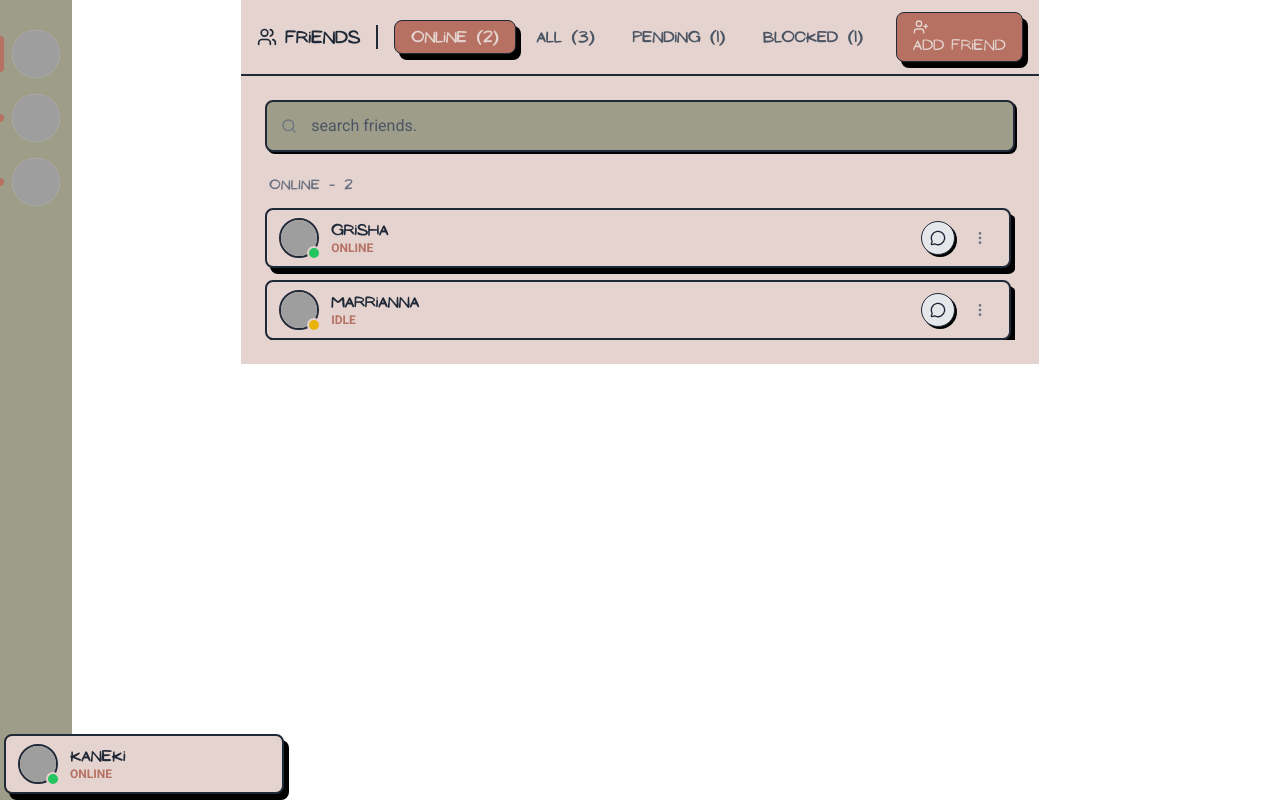
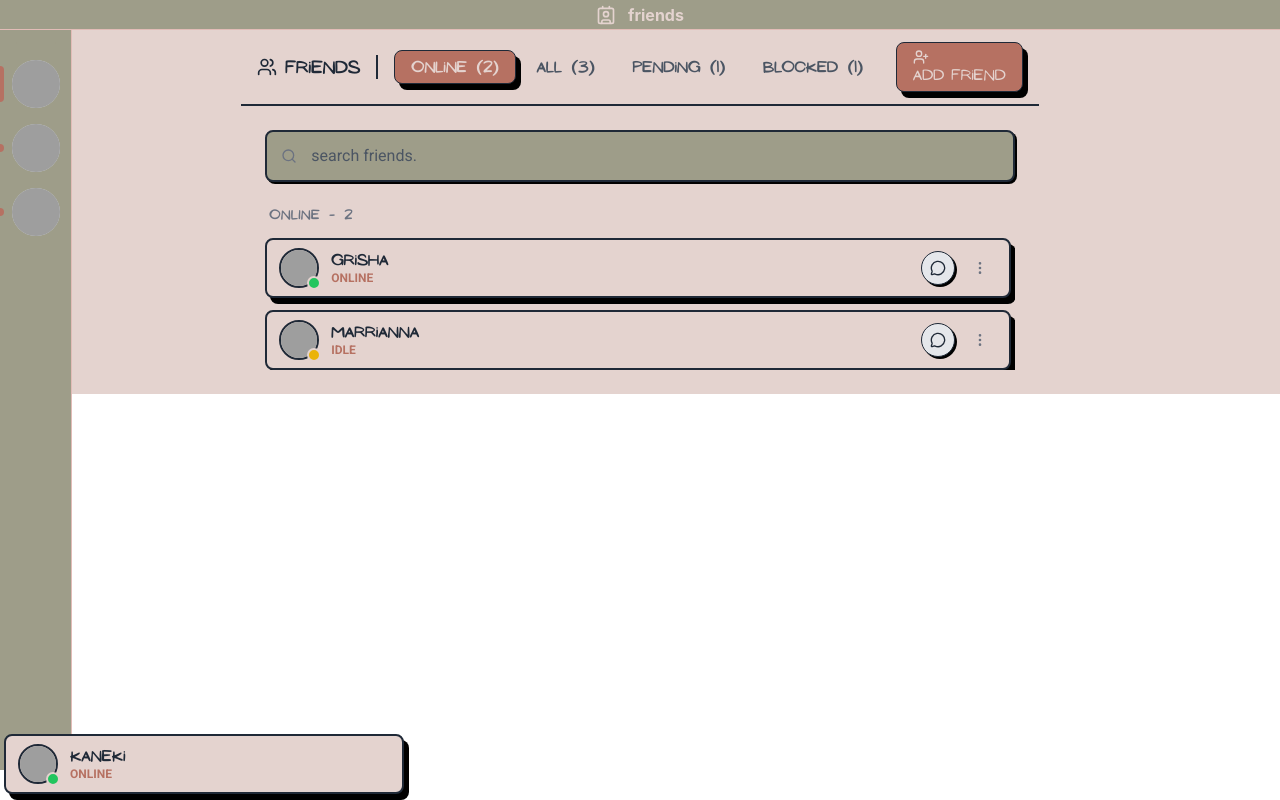
Before and after one commit to Db1zz/Transcendence, a React (Create React App) app in the folder Frontend/app_react/: page / in a window 1280 px wide. Built offline with nearby package versions, Linux system fonts and the light colour scheme; sample sign-in values are in the browser's storage; grey boxes are pictures that could not be loaded.

Commit message:
add header

```diff
--- a/Frontend/app_react/src/components/MainLayout.tsx
+++ b/Frontend/app_react/src/components/MainLayout.tsx
@@ -4,6 +4,7 @@ import { FriendsView } from "./FriendsView";
 import { NavigationSidebar } from "./navigation/NavigationSideBar";
 import React from "react";
 import ProfileButton from "../components/ProfileButton";
+import { HeaderBar } from "./navigation/HeaderBar";
 
 const testUser = {
   name: "kaneki",
@@ -21,18 +22,19 @@ interface MainLayoutProps {
 
 const MainLayout: React.FC<MainLayoutProps> = ({ children }) => {
   return (
-    <div className="h-full flex flex-col relative">
-      <div className="hidden md:flex h-full w-[72px] z-30 flex-col fixed inset-y-0">
-        <NavigationSidebar />
+    <div className="h-full flex flex-col relative bg-brand-beige">
+      <HeaderBar type="friends" />
+      <div className="flex flex-1">
+        <div className="hidden md:flex w-[72px] z-30 flex-col fixed inset-y-[30px] left-0">
+          <NavigationSidebar />
+        </div>
+        <main className="md:pl-[72px] flex-1 flex flex-col">{children}</main>
       </div>
-      <main className="md:pl-[72px] h-full flex-1 flex flex-col">
-        {children}
-      </main>
       <div className="flex flex-col gap-4 items-center">
         <FriendsView></FriendsView>
       </div>
       <div className="fixed bottom-1.5 left-1 z-40">
-        <ProfileButton user={testUser} className="w-[280px]" />
+        <ProfileButton user={testUser} className="w-[400px]" />
       </div>
     </div>
   );
--- /dev/null
+++ b/Frontend/app_react/src/components/navigation/HeaderBar.tsx
@@ -0,0 +1,44 @@
+import React from "react";
+import { MessageSquare, Contact, Server } from "lucide-react";
+
+type PageType = "friends" | "messages" | "server";
+
+interface HeaderBarProps {
+  type?: PageType;
+  serverImage?: string;
+}
+
+const getIcon = (type: PageType) => {
+  switch (type) {
+    case "friends":
+      return <Contact size={20} className="text-brand-beige" />;
+    case "messages":
+      return <MessageSquare size={20} className="text-brand-beige" />;
+    case "server":
+      return null;
+    default:
+      return <MessageSquare size={20} className="text-brand-beige" />;
+  }
+};
+
+export const HeaderBar: React.FC<HeaderBarProps> = ({
+  type = "server",
+  serverImage,
+}) => {
+  const icon = getIcon(type);
+
+  return (
+    <div className="w-full h-[30px] bg-brand-green flex items-center justify-center sticky top-0 z-50 border-b border-brand-peach gap-3">
+      {type === "server" && serverImage ? (
+        <img
+          src={serverImage}
+          alt={type}
+          className="w-6 h-6 rounded-full object-cover"
+        />
+      ) : (
+        icon
+      )}
+      <p className="text-md font-ananas font-bold text-brand-beige">{type}</p>
+    </div>
+  );
+};
--- a/Frontend/app_react/src/components/navigation/NavigationSideBar.tsx
+++ b/Frontend/app_react/src/components/navigation/NavigationSideBar.tsx
@@ -25,7 +25,7 @@ const MOCK_DMS = [
 
 export const NavigationSidebar = () => {
   return (
-    <div className="space-y-4 flex flex-col items-center text-primary w-full bg-brand-green py-3 h-full">
+    <div className="space-y-4 flex flex-col items-center text-primary w-full bg-brand-green py-3 h-full border-r border-brand-peach ">
       <div className="h-[2px] bg-brand-green dark:bg-zinc-700 rounded-md w-10 mx-auto" />
       <div className="flex-1 w-full overflow-y-auto">
         {MOCK_DMS.map((chat, index) => (
```
Also changed, not shown: Frontend/app_react/src/img/bg_sidebar.png (added).
